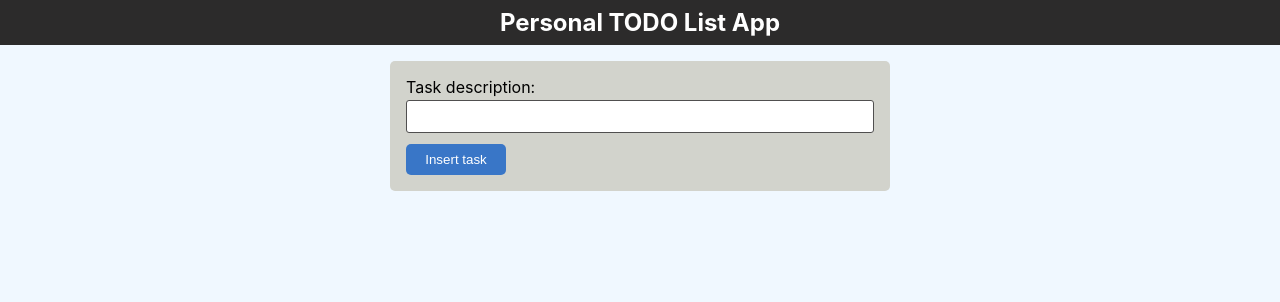
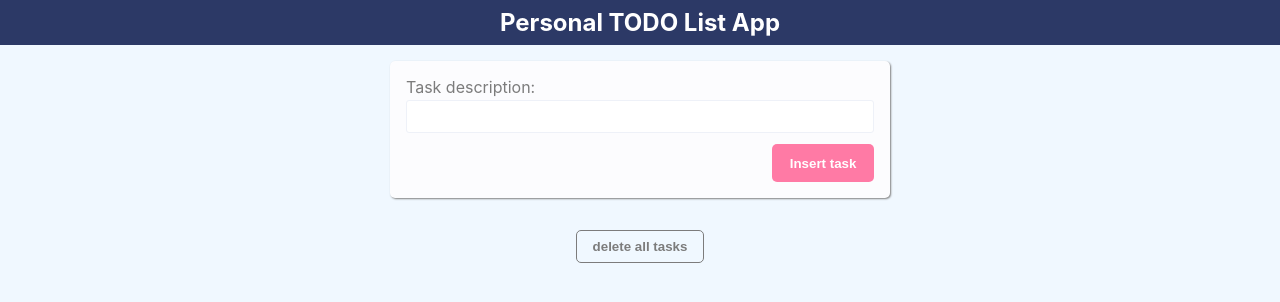
Before and after one commit to krivdat/todo-app, a React (Create React App) app: page / in a window 1280 px wide. Shown: the top 302 px of the page. Built offline with nearby package versions, Linux system fonts and the light colour scheme.

Commit message:
deleted original default readme, changed colors and added delete all function

```diff
--- a/package.json
+++ b/package.json
@@ -14,6 +14,7 @@
   },
   "scripts": {
     "start": "react-scripts start",
+    "clean": "gh-pages-clean",
     "predeploy": "npm run build",
     "deploy": "gh-pages -d build",
     "build": "react-scripts build",
--- a/src/TodoList.js
+++ b/src/TodoList.js
@@ -28,6 +28,10 @@ export default function TodoList() {
     setTodoItems(todoItems.filter((item) => item.id !== id));
   }
 
+  function handleDeleteAll() {
+    setTodoItems([]);
+  }
+
   function handleInputChange(e) {
     setInputDesc(e.target.value);
     setValidation('');
@@ -50,10 +54,10 @@ export default function TodoList() {
           />
 
           <div className="form-footer">
+            <div className="form-validation">{validation}</div>
             <button className="btn btn-submit" type="submit">
               Insert task
             </button>
-            <div className="form-validation">{validation}</div>
           </div>
         </form>
       </div>
@@ -71,6 +75,11 @@ export default function TodoList() {
             </li>
           ))}
         </ul>
+        <div className="list-footer">
+          <button className="btn btn-danger" onClick={handleDeleteAll}>
+            delete all tasks
+          </button>
+        </div>
       </div>
     </div>
   );
--- a/src/index.css
+++ b/src/index.css
@@ -1,11 +1,11 @@
 :root {
-  --navbar-bg-clr: rgb(44, 43, 43);
+  --navbar-bg-clr: #2c3966;
   --navbar-text-clr: white;
-  --primary-clr: rgb(57, 118, 199);
-  --secondary-clr: rgb(131, 131, 46);
-  --boxes-bg-clr: rgb(210, 211, 204);
-  --dark-clr: rgb(80, 79, 79);
-  --highlight-clr: rgb(167, 161, 143);
+  --primary-clr: #ff7aa5;
+  --secondary-clr: #ff7aa5;
+  --boxes-bg-clr: #fcfcfe;
+  --dark-clr: #eef1f8;
+  --highlight-clr: #f1f6ff;
 }
 
 * {
@@ -17,6 +17,7 @@
 body {
   margin: 0 5px;
   background-color: aliceblue;
+  color: #7c7c7c;
   font-family: -apple-system, BlinkMacSystemFont, 'Segoe UI', 'Roboto', 'Oxygen',
     'Ubuntu', 'Cantarell', 'Fira Sans', 'Droid Sans', 'Helvetica Neue',
     sans-serif;
@@ -50,6 +51,7 @@ body {
   /* border: 1px solid var(--dark-clr); */
   border-radius: 5px;
   padding: 1rem;
+  box-shadow: 1px 1px 2px gray;
 }
 
 .hidden {
@@ -76,7 +78,7 @@ body {
 
 .btn {
   min-width: 100px;
-  padding: 0.5rem 1.1rem;
+  padding: 0.7rem 1.1rem;
   border: none;
   border-radius: 5px;
   color: white;
@@ -93,11 +95,21 @@ body {
 
 .btn-submit {
   background-color: var(--primary-clr);
+  font-weight: 700;
+}
+
+.btn-danger {
+  background-color: aliceblue;
+  color: #7c7c7c;
+  border: 1px solid #7c7c7c;
+  font-weight: 700;
+  margin-top: 1rem;
+  padding: 0.5rem 1rem;
 }
 
 .form-validation {
   color: red;
-  font-style: italic;
+  font-size: small;
 }
 
 .list-items {
@@ -111,18 +123,19 @@ body {
 .list-items li {
   margin-top: 0.5rem;
   padding: 0.3rem 1rem;
-  background-color: rgb(228, 223, 233);
+  background-color: var(--highlight-clr);
+  border-bottom: 1px solid #9abbf0;
   display: flex;
   justify-content: space-between;
   transition: background-color 180ms ease-out;
 }
 
 .list-items li:hover {
-  background-color: var(--highlight-clr);
+  background-color: var(--primary-clr);
 }
 
 .item-description {
-  font-style: italic;
+  /* font-style: italic; */
   display: block;
 }
 
@@ -142,3 +155,7 @@ body {
   background: url(./garbage.png);
   background-size: contain;
 }
+
+.list-footer {
+  text-align: center;
+}
```
Also changed, not shown: 1 other file (tests, documents, lock files or other folders).
